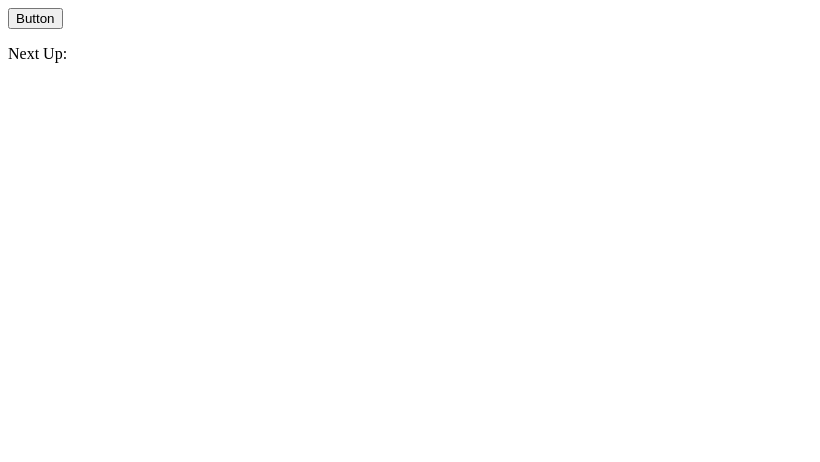
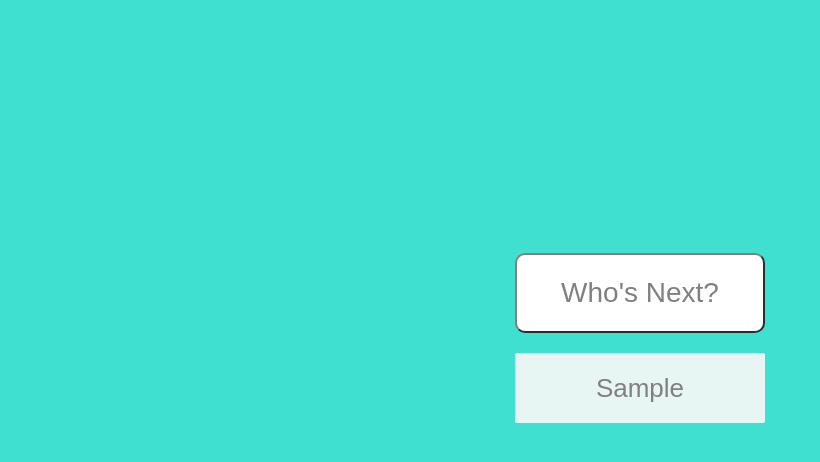
Before and after one commit to oksanaharris/randomStudentGenerator, a plain HTML site: page index.html in a window 1280 px wide. Shown: the whole page, without its empty margins (0-820 px from the left). Drawn offline with Linux system fonts and the light colour scheme.

Commit message:
a bit more css

```diff
--- a/index.html
+++ b/index.html
@@ -3,6 +3,7 @@
 <head>
 <link rel="stylesheet" type="text/css" href="style.css">
 <script>
+
 window.onload = function(){
 
   var students = ["Oksana", "Ross", "Jody", "Virgi", "Brandon", "Levi", "Scott"];
@@ -32,7 +33,7 @@ var buttonStudent = document.getElementById('button');
 
   buttonStudent.onclick = function printOneName(){
     if (countClicks < randomOrder.length){
-    printOut.innerHTML = "student " + randomOrder[countClicks];
+      printOut.innerHTML = randomOrder[countClicks];
       console.log('this is click # ' + (countClicks + 1) + ' printing: ' + randomOrder[countClicks]);
       countClicks ++;
     } else {
@@ -40,20 +41,17 @@ buttonStudent.onclick = function printOneName(){
       generateOrder(students);
       console.log('new array: ' + randomOrder);
       console.log('this is click # ' + (countClicks + 1) + ' printing: ' + randomOrder[countClicks]);
-    printOut.innerHTML = "student: " + randomOrder[countClicks];
+      printOut.innerHTML = randomOrder[countClicks];
       countClicks ++;
     }
   }
-
-
-
 }
 </script>
 </head>
 <body>
 <div class = "content">
-<button id="button">Button</button>
-<p>Next Up: <span id="output"></span></p>
+<button id="button">Who's Next?</button>
+<div id="output">Sample</div>
 </div>
 </body>
 </html>
--- a/style.css
+++ b/style.css
@@ -0,0 +1,37 @@
+.content{
+  width : 20%;
+  margin: auto;
+  margin-top: 20%;
+  text-align: center;
+}
+
+body{
+  background-color: turquoise;
+  font-family: Arial;
+  font-size: 26px;
+  color: grey;
+}
+
+#button {
+  background-color: white;
+  height: 80px;
+  width: 250px;
+  border-radius: 10px;
+  border-color: grey;
+  font-family: Arial;
+  font-size: 28px;
+  color: grey;
+
+}
+
+#output{
+  background-color: white;
+  height: 50px;
+  width: 250px;
+  margin:auto;
+  margin-top: 20px;
+  padding-top: 20px;
+  background-color: #E8F6F3;
+  color: grey;
+  border-radius: 2px;
+}
```
Lines whose indentation alone changed are shown as unchanged.
